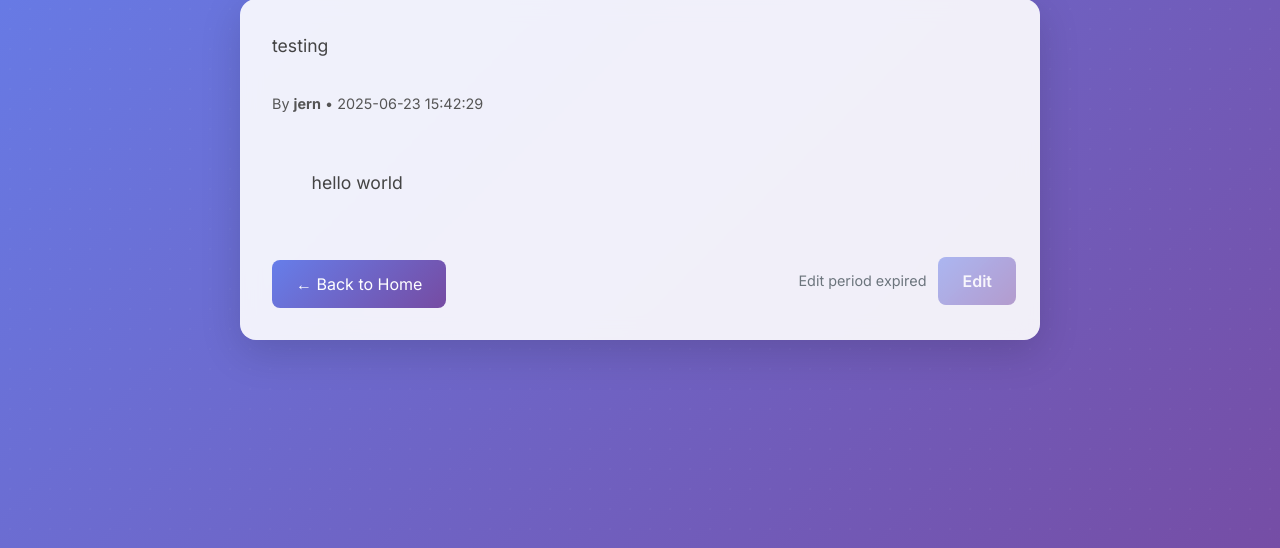
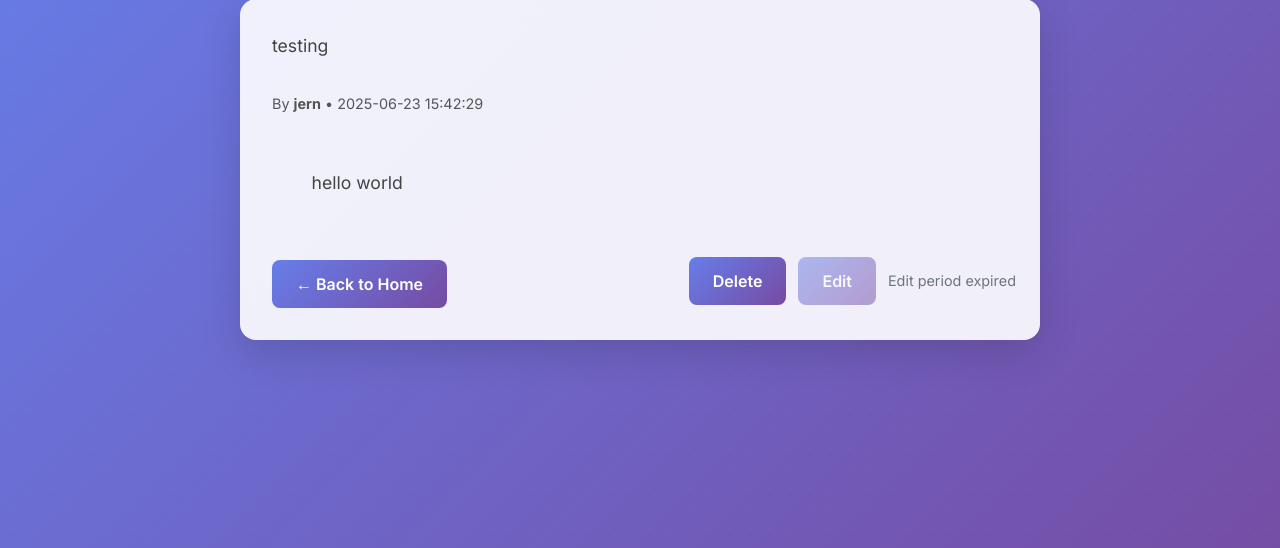
Before and after one commit to jern2004/VulnFix-BlogApp, a Flask app: page /post/1 in a window 1280 px wide. Shown: the part 161-709 px from the top of the page. Run offline with Flask 3, Linux system fonts and the light colour scheme; a user stored in the database is signed in; data comes from the database, SQL or seed files in the repository; both versions use the stored data as it was after the commit.

Commit message:
feat: add author-only delete post functionality with consistent button styling

```diff
--- a/app/routes.py
+++ b/app/routes.py
@@ -145,5 +145,28 @@ def nl2br_filter(s):
         return ''
     return Markup(s.replace('\n', '<br>\n'))
 
+@app.route('/post/delete/<int:post_id>', methods=['POST'])
+@login_required
+def delete_post(post_id):
+    post = get_post_by_id(post_id)
+    if post is None:
+        flash('Post not found.', 'warning')
+        return redirect(url_for('index'))
+
+    # Only the author can delete
+    if session.get('username') != post['author']:
+        flash('You do not have permission to delete this post.', 'danger')
+        return redirect(url_for('view_post', post_id=post_id))
+
+    # Delete the post
+    conn = sqlite3.connect(os.path.join(os.path.abspath(os.path.dirname(__file__)), 'database.db'))
+    cursor = conn.cursor()
+    cursor.execute('DELETE FROM posts WHERE id = ?', (post_id,))
+    conn.commit()
+    conn.close()
+
+    flash('Post deleted successfully.', 'success')
+    return redirect(url_for('index'))
+
 if __name__ == '__main__':
     app.run(debug=True)
--- a/app/static/css/view_post.css
+++ b/app/static/css/view_post.css
@@ -1,7 +1,7 @@
 @import url('https://fonts.googleapis.com/css2?family=Inter:wght@400;600;700&display=swap');
 
 .view-post-wrapper {
-  padding-top: 80px; /* match your navbar height */
+  padding-top: 80px;
   min-height: calc(100vh - 80px);
   background: transparent;
   display: flex;
@@ -47,48 +47,8 @@
   word-break: break-word;
 }
 
-.back-btn {
-  display: inline-block;
-  padding: 0.75rem 1.5rem;
-  background: linear-gradient(135deg, #667eea, #764ba2);
-  color: #fff !important;
-  border: none;
-  border-radius: 8px;
-  text-decoration: none;
-  transition: transform 0.2s, box-shadow 0.2s;
-}
-
-.back-btn:hover {
-  transform: translateY(-2px);
-  box-shadow: 0 4px 15px rgba(102,126,234,0.6);
-}
-
-.edit-section {
-  position: absolute;
-  bottom: 2.2rem;
-  right: 1.5rem;
-
-  display: flex;
-  align-items: center;
-  gap: 0.75rem;
-}
-
-/* 3. Swap the visual order: countdown first, then button */
-.edit-section #countdown {
-  order: 1;
-}
-.edit-section #edit-button {
-  order: 2;
-}
-
-/* 4. Countdown text */
-.edit-section #countdown {
-  font-size: 0.9rem;
-  color: #6c757d;
-}
-
-/* 5. Edit button styled just like .back-btn */
-#edit-button {
+.back-btn,
+.action-btn {
   display: inline-block;
   padding: 0.75rem 1.5rem;
   background: linear-gradient(135deg, #667eea, #764ba2);
@@ -99,14 +59,30 @@
   font-weight: 600;
   text-decoration: none;
   transition: transform 0.2s, box-shadow 0.2s, opacity 0.2s;
+  cursor: pointer;
 }
 
-#edit-button:hover:not(.disabled) {
+.back-btn:hover,
+.action-btn:hover:not(.disabled) {
   transform: translateY(-2px);
   box-shadow: 0 4px 15px rgba(102,126,234,0.6);
 }
 
-#edit-button.disabled {
+.action-btn.disabled {
   opacity: 0.5;
   cursor: not-allowed;
 }
+
+.edit-section {
+  position: absolute;
+  bottom: 2.2rem;
+  right: 1.5rem;
+  display: flex;
+  align-items: center;
+  gap: 0.75rem;
+}
+
+.edit-section #countdown {
+  font-size: 0.9rem;
+  color: #6c757d;
+}
--- a/app/templates/view_post.html
+++ b/app/templates/view_post.html
@@ -19,19 +19,15 @@
       </div>
 
       {% if session.get('username') == post.author %}
-      <div id="edit-section" class="edit-section">
-        <button
-          id="edit-button"
-          class="edit-btn"
-          onclick="window.location.href='{{ url_for('edit_post', post_id=post.id) }}'">
-          Edit
-        </button>
-        <!-- embed the ISO timestamp as a data-attribute -->
-          <span
-            id="countdown"
-            data-created-at="{{ post.created_at.isoformat() }}Z">
-          </span>
-      </div>
+  <div id="edit-section" class="edit-section">
+      <form action="{{ url_for('delete_post', post_id=post.id) }}" method="POST" onsubmit="return confirm('Are you sure you want to delete this post?');" style="display:inline;">
+        <button type="submit" class="action-btn">Delete</button>
+      </form>
+
+      <button id="edit-button" class="action-btn" onclick="window.location.href='{{ url_for('edit_post', post_id=post.id) }}'">Edit</button>
+
+      <span id="countdown" data-created-at="{{ post.created_at.isoformat() }}Z"></span>
+  </div>
       {% endif %}
 
       <a href="{{ url_for('index') }}" class="back-btn">← Back to Home</a>
```
Also changed, not shown: app/database.db.
